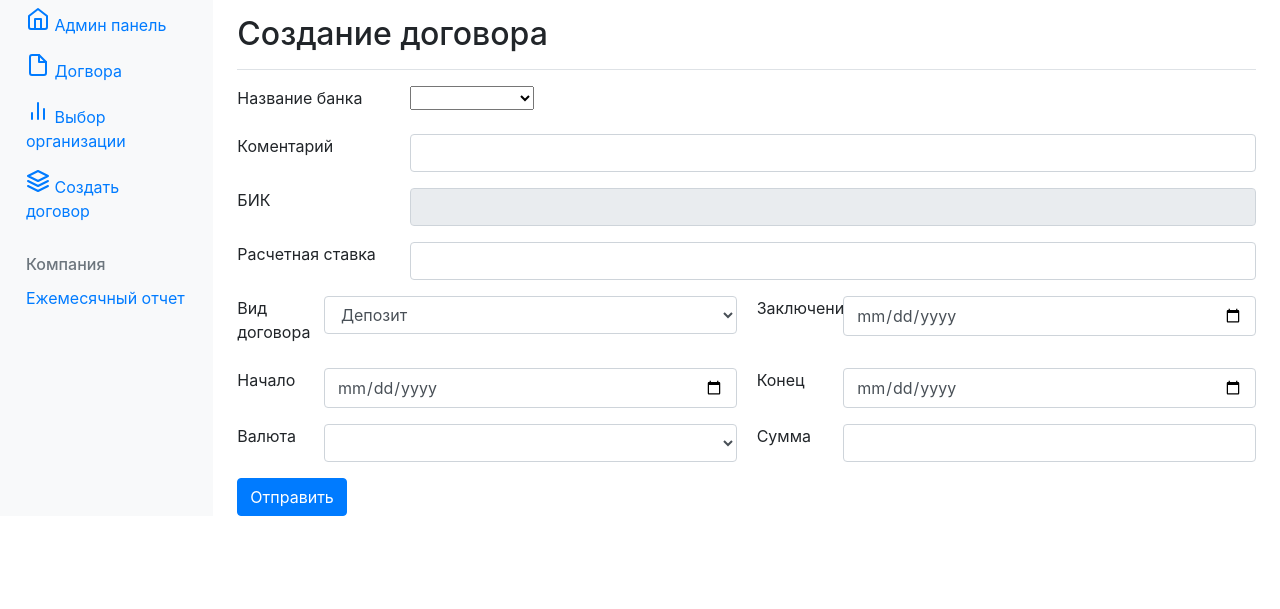
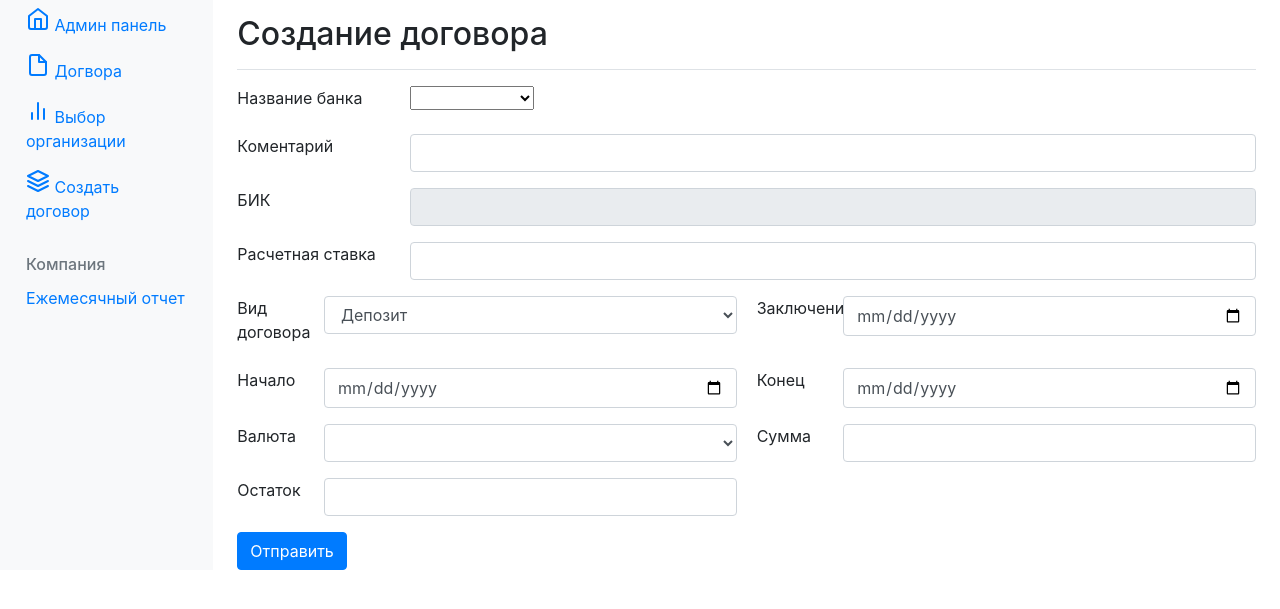
Before and after one commit to DanInSpace104/MeshRegionHack_DigitalBreakthrough, a Django app: page /reports/createacct/ in a window 1280 px wide. Shown: the part 41-650 px from the top of the page. Run offline with Django 3.2, Linux system fonts and the light colour scheme; data comes from the database, SQL or seed files in the repository; data that the repository does not hold is empty; parts of the project's set-up code (start-up, migrations or seed data) failed here and were passed over; some libraries are stand-ins or nearby versions.

Commit message:
Баланс Договора при создании

```diff
--- a/reports/templates/reports/createacct.html
+++ b/reports/templates/reports/createacct.html
@@ -82,7 +82,13 @@
         </div>
         <label class="col-sm-1 form-label " for=" ">Сумма</label>
         <div class="col-sm-5 ">
-            <input class="form-control " id="moneyInput" type="number" step="0.01">
+            <input class="form-control " id="summInput" type="number" step="0.01">
+        </div>
+    </div>
+    <div class="row form-group ">
+        <label class="col-sm-1 form-label " for=" ">Остаток</label>
+        <div class="col-sm-5 ">
+            <input class="form-control" name="" type="number" step="0.01" id="balanceInput">
         </div>
     </div>
 
--- a/reports/views.py
+++ b/reports/views.py
@@ -94,14 +94,14 @@ class BanksViewSet(viewsets.ModelViewSet):
 
 class BankBiksViewSet(viewsets.ReadOnlyModelViewSet):
     serializer_class = BankBikSerializer
-    # permission_classes = [permissions.IsAuthenticated]
+    permission_classes = [permissions.IsAuthenticated]
     queryset = Bank.objects.all()
 
 
 class AccountsViewSet(viewsets.ModelViewSet):
     model = Account
     serializer_class = AccountSerializer
-    # permission_classes = [permissions.IsAuthenticated]
+    permission_classes = [permissions.IsAuthenticated]
 
     def get_queryset(self):
         user = self.request.user
@@ -125,13 +125,13 @@ class CurrencyViewSet(viewsets.ModelViewSet):
     model = Currency
     queryset = Currency.objects.all()
     serializer_class = CurrencySerializer
-    # permission_classes = [permissions.IsAuthenticated]
+    permission_classes = [permissions.IsAuthenticated]
 
 
 class AccountsViewSet(viewsets.ModelViewSet):
     model = Account
     serializer_class = SuperAccountSerializer
-    # permission_classes = [permissions.IsAuthenticated]
+    permission_classes = [permissions.IsAuthenticated]
 
     def get_queryset(self):
         user = self.request.user
```
